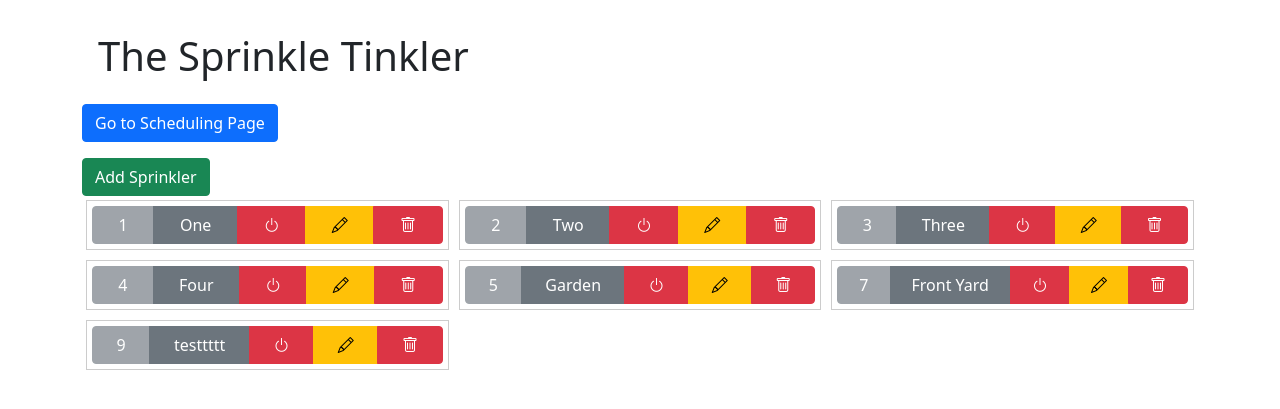
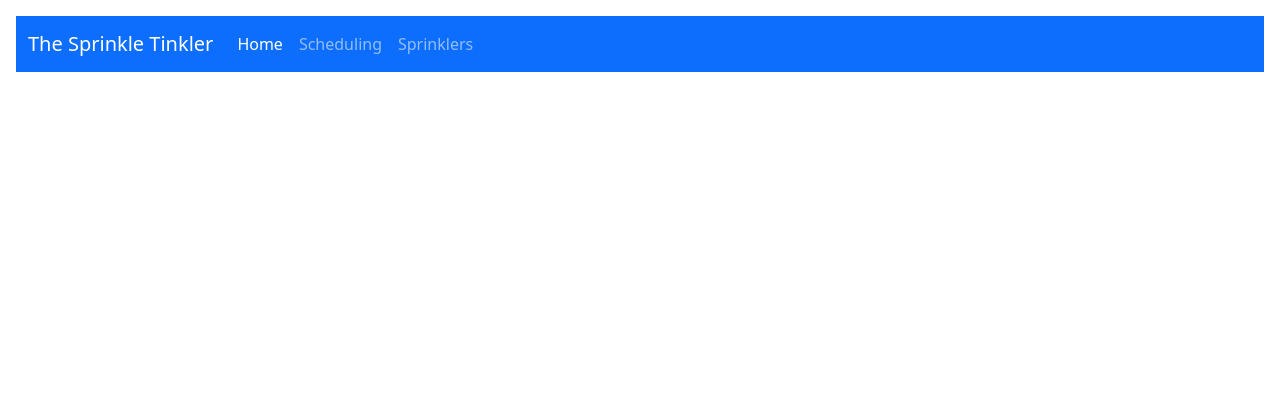
Before and after one commit to Poent/Py_SprinkleTinkler, a Flask app: page / in a window 1280 px wide. Shown: the top 409 px of the page. Run offline with Flask 3, Linux system fonts and the light colour scheme; some libraries are stand-ins or nearby versions.

Commit message:
implemented nav bar and sprinkler page. added sprinkler.html and sprinkler.jr. Updated functions in api.jr etc. still have lots of cleanup to do.

```diff
--- a/app.py
+++ b/app.py
@@ -31,6 +31,7 @@ from routes.schedule_routes import schedule_bp
 from routes.watering_task_routes import watering_task_bp
 
 # register the blueprints
+# these blueprints are used to organize the routes
 app.register_blueprint(sprinkler_bp) # Register the sprinkler blueprint with the Flask app
 app.register_blueprint(schedule_bp) # Register the schedule blueprint with the Flask app
 app.register_blueprint(watering_task_bp) # Register the watering task blueprint with the Flask app
@@ -38,6 +39,10 @@ app.register_blueprint(watering_task_bp) # Register the watering task blueprint
 # set up the routes
 @app.route('/')
 def index():
+    return render_template('index.html')
+
+@app.route('/index.html')
+def index_html():
     return render_template('index.html')
 
 @app.route('/toggle', methods=['POST'])
--- a/routes/schedule_routes.py
+++ b/routes/schedule_routes.py
@@ -12,7 +12,9 @@ def handle_exception(e):
 
 
 
-# Route functions
+# main schedule page
+# this page will display all the schedules and allow the user to create new ones
+# this is also where watering tasks will be managed
 @schedule_bp.route('/schedule')
 def schedule():
     schedules = get_all_schedules()
--- a/routes/sprinkler_routes.py
+++ b/routes/sprinkler_routes.py
@@ -1,4 +1,4 @@
-from flask import Blueprint, jsonify, request
+from flask import Blueprint, jsonify, request, render_template
 from models import db, Sprinkler
 
 sprinkler_bp = Blueprint('sprinkler', __name__)
@@ -11,9 +11,13 @@ def handle_exception(e):
     # Return a JSON response to the client with a message and the error class name
     return jsonify({'error': str(e), 'type': type(e).__name__}), 500
 
+# main sprinkler routes
+@sprinkler_bp.route('/sprinklers')
+def sprinklers():
+    return render_template('sprinklers.html')
 
-
-@sprinkler_bp.route('/sprinklers', methods=['GET'])
+# get all the sprinklers
+@sprinkler_bp.route('/api/sprinklers', methods=['GET'])
 def get_sprinklers():
     sprinklers = get_all_sprinklers()
     # debug print
@@ -21,35 +25,46 @@ def get_sprinklers():
     return jsonify([sprinkler.to_dict() for sprinkler in sprinklers])
 
 # get the sprinkler by id
-@sprinkler_bp.route('/sprinklers/<int:sprinkler_id>', methods=['GET'])
+@sprinkler_bp.route('/api/sprinklers/<int:sprinkler_id>', methods=['GET'])
 def get_sprinkler(sprinkler_id):
+    print("getting sprinkler by id: " + str(sprinkler_id))
     sprinkler = Sprinkler.query.get(sprinkler_id)
     if sprinkler is None:
         return jsonify({'error': 'Sprinkler not found'}), 404
     return jsonify(sprinkler.to_dict())
 
-
-@sprinkler_bp.route('/sprinklers/<int:sprinkler_id>', methods=['DELETE'])
+# delete the sprinkler by id
+@sprinkler_bp.route('/api/sprinklers/<int:sprinkler_id>', methods=['DELETE'])
 def delete_sprinkler(sprinkler_id):
     delete_sprinkler_by_id(sprinkler_id)
     return jsonify({'message': f'Sprinkler {sprinkler_id} deleted successfully'}), 200
 
-@sprinkler_bp.route('/sprinklers', methods=['POST'])
+# create a new sprinkler
+@sprinkler_bp.route('/api/sprinklers', methods=['POST'])
 def add_sprinkler():
-    sprinkler = create_sprinkler()
-    return jsonify(sprinkler.to_dict()), 201
+    print("adding sprinkler with data: " + str(request.get_json()))
+    result = create_sprinkler()
+    if isinstance(result, tuple):
+        return result
+    return jsonify(result.to_dict()), 201
 
-@sprinkler_bp.route('/sprinklers/<int:sprinkler_id>', methods=['PUT'])
+
+# update a sprinkler by id
+@sprinkler_bp.route('/api/sprinklers/<int:sprinkler_id>', methods=['PUT'])
 def update_sprinkler(sprinkler_id):
     data = request.get_json(force=True)
     updated_sprinkler = update_sprinkler_details(sprinkler_id, data)
 
-    if not updated_sprinkler:
-        return jsonify({'error': 'Sprinkler not found or ID conflict'}), 404
+    if updated_sprinkler is None:
+        return jsonify({'error': 'Sprinkler not found'}), 404
+    elif updated_sprinkler == "Conflict":
+        return jsonify({'error': 'ID conflict'}), 409
 
     return jsonify(updated_sprinkler.to_dict())
 
 
+
+# helper functions
 
 def get_all_sprinklers():
     return Sprinkler.query.all()
@@ -58,13 +73,18 @@ def delete_sprinkler_by_id(sprinkler_id):
     Sprinkler.query.filter_by(id=sprinkler_id).delete()
     db.session.commit()
 
+# function to create a new sprinkler with error handling and validation
 def create_sprinkler():
-    all_ids = set(x[0] for x in db.session.query(Sprinkler.id).all())
-    new_id = next(i for i in range(1, len(all_ids) + 2) if i not in all_ids)
-    sprinkler = Sprinkler(id=new_id, name="New Sprinkler")
-    db.session.add(sprinkler)
+    data = request.get_json(force=True)
+    sprinkler = Sprinkler.query.filter_by(id=data['id']).first()
+    if sprinkler:
+        return jsonify({"error": "A sprinkler with this ID already exists"}), 409
+
+    new_sprinkler = Sprinkler(id=data['id'], name=data['name'])
+    db.session.add(new_sprinkler)
     db.session.commit()
-    return sprinkler
+    return new_sprinkler
+
 
 def update_sprinkler_details(sprinkler_id, data):
     existing_sprinkler = Sprinkler.query.get(sprinkler_id)
@@ -73,7 +93,7 @@ def update_sprinkler_details(sprinkler_id, data):
 
     conflict_sprinkler = Sprinkler.query.filter_by(id=data['id']).first()
     if conflict_sprinkler and conflict_sprinkler.id != existing_sprinkler.id:
-        return None
+        return "Conflict"
 
     existing_sprinkler.id = data['id']
     existing_sprinkler.name = data['name']
--- a/static/js/api.js
+++ b/static/js/api.js
@@ -144,12 +144,23 @@ async function toggleSprinklerState(sprinklerId, newState) {
 // Function to load all sprinklers from the database
 async function fetchSprinklers() {
     try {
-        const response = await fetch('/sprinklers', { method: 'GET' });
+        const response = await fetch('/api/sprinklers', { method: 'GET' });
         return await response.json();
     } catch (error) {
         console.error('Error loading sprinklers:', error);
     }
 }
+
+// Function to fetch a sprinkler by ID
+async function fetchSprinklerById(sprinklerId) {
+    try {
+        const response = await fetch('/api/sprinklers/' + sprinklerId, { method: 'GET' });
+        return await response.json();
+    } catch (error) {
+        console.error('Error loading sprinkler:', error);
+    }
+}
+
 
 // function to fetch the state of all sprinklers
 async function fetchSprinklerStates() {
@@ -178,19 +189,24 @@ async function fetchSprinklerState(id) {
 
 
 // Function to add a new sprinkler
-async function addSprinkler() {
+async function addSprinklerApi(newSprinkler) {
     try {
-        const response = await fetch('/sprinklers', { method: 'POST' });
+        const response = await fetch('/api/sprinklers', {
+            method: 'POST',
+            headers: { 'Content-Type': 'application/json' },
+            body: JSON.stringify(newSprinkler)
+        });
         return await response.json();
     } catch (error) {
         console.error('Error adding sprinkler:', error);
     }
 }
 
+
 // Function to delete a sprinkler by ID
-async function deleteSprinkler(sprinklerId) {
+async function deleteSprinklerApi(sprinklerId) {
     try {
-        const response = await fetch('/sprinklers/' + sprinklerId, { method: 'DELETE' });
+        const response = await fetch('/api/sprinklers/' + sprinklerId, { method: 'DELETE' });
         return await response.ok;
     } catch (error) {
         console.error('Error deleting sprinkler:', error);
@@ -214,7 +230,7 @@ async function toggleSprinklerStateApi(sprinklerId, newState) {
 // Function to edit a sprinkler's details
 async function editSprinkler(sprinklerId, newDetails) {
     try {
-        const response = await fetch('/sprinklers/' + sprinklerId, {
+        const response = await fetch('/api/sprinklers/' + sprinklerId, {
             method: 'PUT',
             headers: { 'Content-Type': 'application/json' },
             body: JSON.stringify(newDetails)
--- a/static/js/index.js
+++ /dev/null
@@ -1,70 +0,0 @@
-document.addEventListener('DOMContentLoaded', (event) => {
-    initializeApp();
-});
-
-async function initializeApp() {
-    try {
-        await loadSprinklers();
-        // TODO: Initialize calendar
-    } catch (error) {
-        console.error('Error initializing app:', error);
-    }
-}
-
-async function loadSprinklers() {
-    try {
-        const sprinklers = await fetchSprinklers(); // Fetch sprinkler data from the API
-        const sprinklerButtonsContainer = document.getElementById('sprinkler-buttons'); // Get the container to hold the sprinkler buttons
-        sprinklerButtonsContainer.innerHTML = ''; // Clear any existing sprinkler buttons
-
-        for (const sprinkler of sprinklers) {
-            const buttonGroup = await createSprinklerButtonGroup(sprinkler); // Create button group for each sprinkler using utility function
-            insertSprinklerButtonGroup(buttonGroup, sprinkler.id); // Insert the button group in the correct position in the DOM using utility function
-        }
-    } catch (error) {
-        console.error('Error loading sprinklers:', error);
-    }
-}
-
-
-async function addNewSprinkler() {
-    try {
-        const newSprinklerName = prompt('Please enter the name for the new sprinkler:');
-        if (newSprinklerName) {
-            await addSprinkler({ name: newSprinklerName });
-            await loadSprinklers();
-        }
-    } catch (error) {
-        console.error('Error adding new sprinkler:', error);
-    }
-}
-
-async function toggleSprinklerState(sprinklerId) {
-    try {
-        // Get the current state of the sprinkler from the API
-        const currentState = await fetchSprinklerState(sprinklerId);
-
-        // Toggle the state and update it in the API
-        const newState = !currentState;
-        await toggleSprinklerStateApi(sprinklerId, newState); // Ensure the function name matches with the one in your api.js file
-
-        // Update the button state in the DOM to reflect the new state
-        const stateButton = document.querySelector(`button.state-button[data-id="${sprinklerId}"]`);
-
-        // Update the button style to reflect the new state
-        if (newState) {
-            stateButton.classList.remove('btn-danger');
-            stateButton.classList.add('btn-success');
-        } else {
-            stateButton.classList.remove('btn-success');
-            stateButton.classList.add('btn-danger');
-        }
-    } catch (error) {
-        console.error('Error toggling sprinkler state:', error);
-    }
-}
-
-
-
-
-// TODO: Function to initialize the FullCalendar with events
--- a/templates/index.html
+++ b/templates/index.html
@@ -46,27 +46,31 @@
 
 
 <body class="p-3 mb-2">
-    <div class="container d-flex flex-column align-items-start">
-        <h1 class="text-center p-3 mb-2">The Sprinkle Tinkler</h1>
 
-        <button onclick="window.location.href='/schedule'" class="btn btn-primary mb-3">Go to Scheduling Page</button>
+    <!-- Navbar -->
+    <nav class="navbar navbar-expand-lg navbar-dark bg-primary">
+        <div class="container-fluid">
+            <a class="navbar-brand" href="#">The Sprinkle Tinkler</a>
+            <button class="navbar-toggler" type="button" data-bs-toggle="collapse" data-bs-target="#navbarNav" aria-controls="navbarNav" aria-expanded="false" aria-label="Toggle navigation">
+                <span class="navbar-toggler-icon"></span>
+            </button>
+            <div class="collapse navbar-collapse" id="navbarNav">
+                <ul class="navbar-nav">
+                    <li class="nav-item">
+                        <a class="nav-link active" aria-current="page" href="#">Home</a>
+                    </li>
+                    <li class="nav-item">
+                        <a class="nav-link" href="/schedule">Scheduling</a>
+                    </li>
+                    <li class="nav-item">
+                        <a class="nav-link" href="/sprinklers">Sprinklers</a>
+                    </li>
+                    <!-- Add other navigation links as needed -->
+                </ul>
+            </div>
+        </div>
+    </nav>
 
-        <div class="mb-3" style="width: 100%;">
-            <div class="d-flex align-items-center justify-content-center" style="gap: 1rem;">
-                <div id='calendar' class="d-flex justify-content-center mx-3" style="flex-grow: 1;">
-                    <!-- Calendar Content -->
-                </div>
-            </div>
-
-
-            <button id="add-sprinkler" class="btn btn-success mr-3" style="min-width: 120px;">Add Sprinkler</button>
-            <div id="sprinkler-buttons">
-                <!-- Sprinkler buttons in a row here -->
-            </div>
-
-
-        </div>
-    </div>
 
 
     <script src="static/js/api.js"></script>
```
Also changed, not shown: static/js/sprinklers.js (added, +176 -0 lines), templates/sprinklers.html (added, +97 -0 lines), instance/schedules.db.
